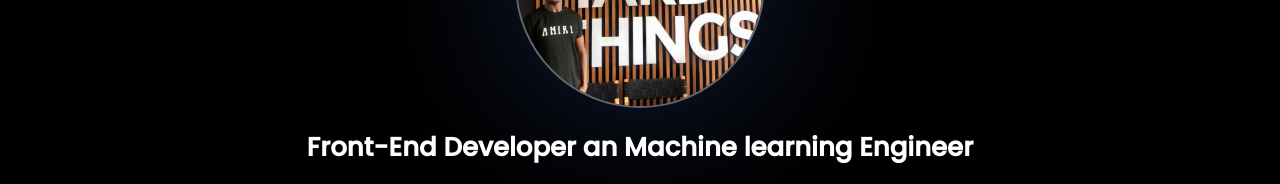
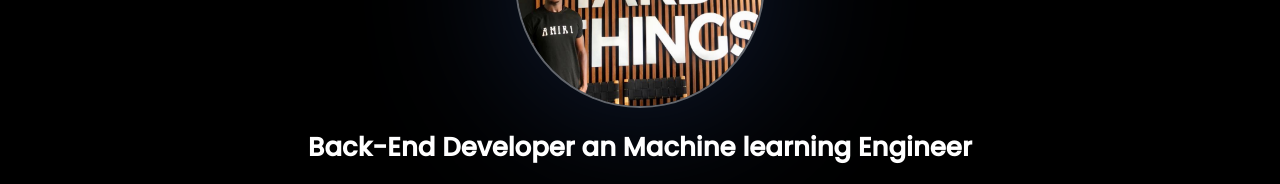
Before and after one commit to Celestin25/my_brand, a website: page index.html in a window 1280 px wide. Shown: the part 1200-1384 px from the top of the page. Drawn offline with nearby package versions, Linux system fonts and the light colour scheme.

Commit message:
title changed on about

```diff
--- a/index.html
+++ b/index.html
@@ -55,7 +55,7 @@
         class="aboutImg"
       />
       <div class="text-content2">
-        <h2>Front-End Developer an Machine learning Engineer</h2>
+        <h2>Back-End Developer an Machine learning Engineer</h2>
         <p>
           Greetings! I'm thrilled to introduce myself as a passionate Front-End
           and machine learning engineer interested in leveraging technology to
```
Also changed, not shown: server.js (line endings or trailing spaces).
